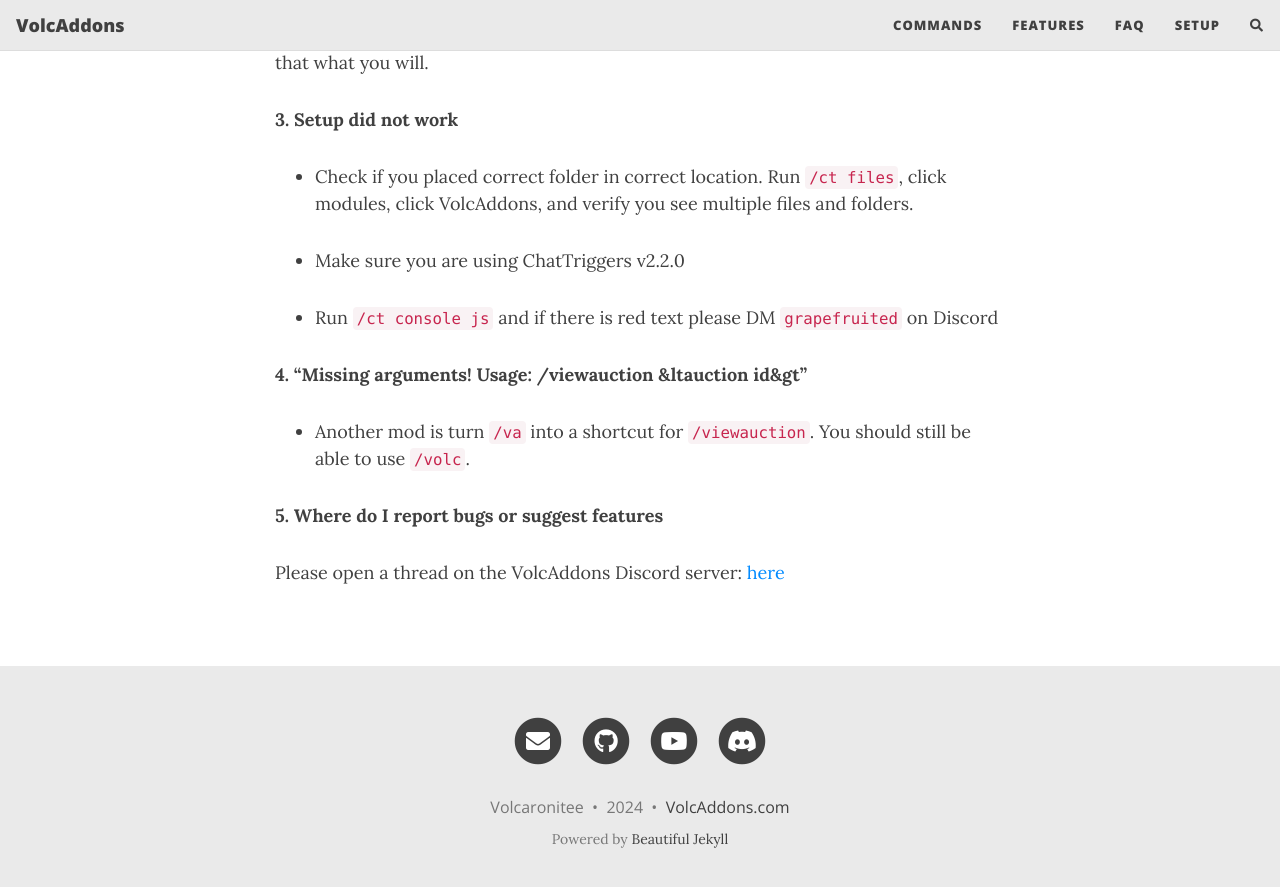
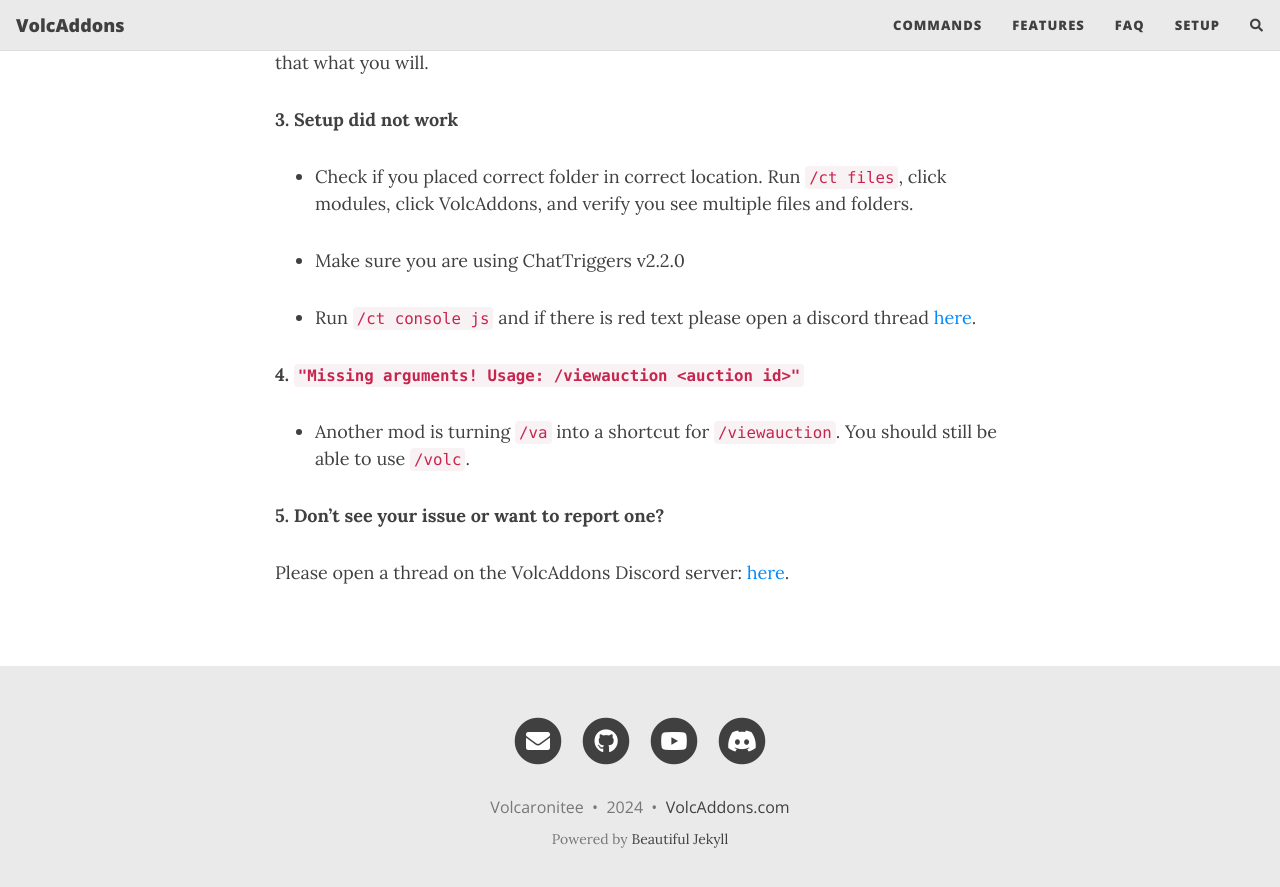
Before and after one commit to zhenga8533/VolcAddons, a Jekyll site: the page built from docs/faq.md, in a window 1280 px wide and 900 px high, scrolled down 510 px. Shown: the top 887 px of the window. Built offline with Jekyll 4.4.1, drawn with Linux system fonts in a browser that asks for light colours; nearby versions of some CDN libraries; comment, search, counter and statistics services are not loaded.

Commit message:
Update faq.md

```diff
--- a/docs/faq.md
+++ b/docs/faq.md
@@ -20,14 +20,14 @@
 
 - Make sure you are using ChatTriggers v2.2.0
 
-- Run `/ct console js` and if there is red text please DM `grapefruited` on Discord
+- Run `/ct console js` and if there is red text please open a discord thread [here](https://discord.gg/ftxB4kG2tw).
 
 
-**4. "Missing arguments! Usage: /viewauction &ltauction id&gt"**
+**4. `"Missing arguments! Usage: /viewauction <auction id>"`**
 
-- Another mod is turn `/va` into a shortcut for `/viewauction`. You should still be able to use `/volc`.
+- Another mod is turning `/va` into a shortcut for `/viewauction`. You should still be able to use `/volc`.
 
 
-**5. Where do I report bugs or suggest features**
+**5. Don't see your issue or want to report one?**
 
-Please open a thread on the VolcAddons Discord server: [here](https://discord.gg/ftxB4kG2tw)
+Please open a thread on the VolcAddons Discord server: [here](https://discord.gg/ftxB4kG2tw).
```
